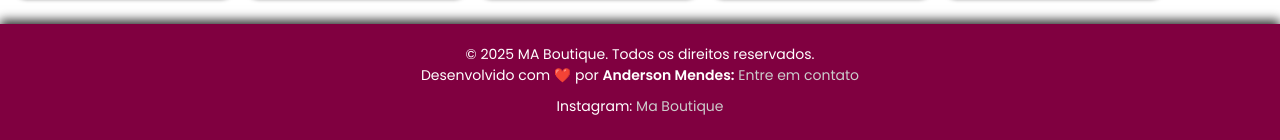
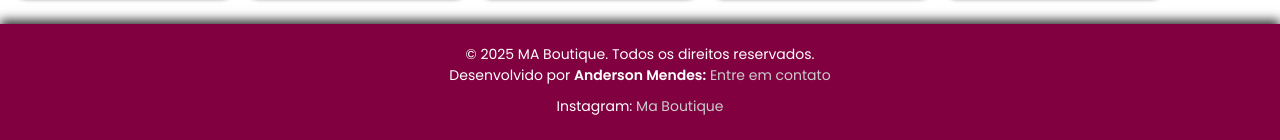
Before and after one commit to AndersonMendesdeSouza/MA_Boutique, a plain HTML site: page index.html in a window 1280 px wide. Shown: the part 1475-1615 px from the top of the page. Drawn offline with Linux system fonts and the light colour scheme.

Commit message:
Update index.html

```diff
--- a/index.html
+++ b/index.html
@@ -117,7 +117,7 @@
 
   <footer class="rodape">
 <p>&copy; 2025 MA Boutique. Todos os direitos reservados.</p>
-<p>Desenvolvido com ❤️ por <Strong>Anderson Mendes:</Strong> <a href="https://wa.me/5564999663524?text=Ol%C3%A1!%20Vi%20seu%20portf%C3%B3lio%20e%20fiquei%20interessado%20no%20seu%20trabalho%20como%20desenvolvedor.%20Podemos%20conversar%3F"target="_blank">
+<p>Desenvolvido por <Strong>Anderson Mendes:</Strong> <a href="https://wa.me/5564999663524?text=Ol%C3%A1!%20Vi%20seu%20portf%C3%B3lio%20e%20fiquei%20interessado%20no%20seu%20trabalho%20como%20desenvolvedor.%20Podemos%20conversar%3F"target="_blank">
 Entre em contato</a>
 </p>
 <div class="links-rodape">
```
